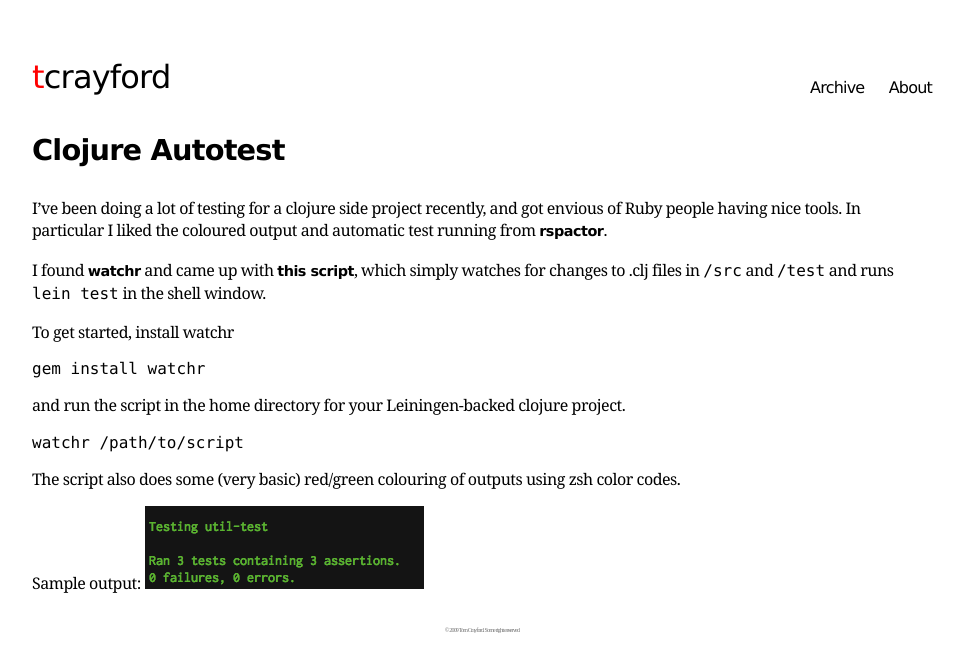
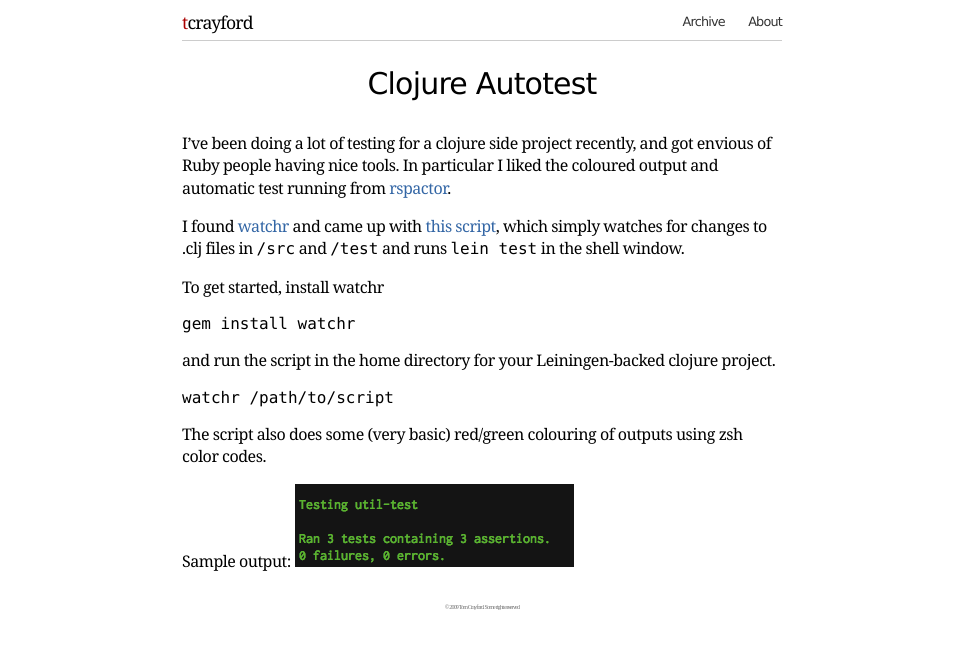
Before and after one commit to tcrayford/tcrayford.github.com, a plain HTML site: page _site/index.html in a window 1280 px wide. Shown: the whole page, without its empty margins (158-1122 px from the left). Drawn offline with Linux system fonts and the light colour scheme.

Commit message:
redesign v3

```diff
--- a/_site/atom.xml
+++ b/_site/atom.xml
@@ -4,7 +4,7 @@
  <title>Tom Crayford</title>
  <link href="http://tcrayford.github.com/atom.xml" rel="self"/>
  <link href="http://tcrayford.github.com/"/>
- <updated>2009-12-18T18:34:37+00:00</updated>
+ <updated>2010-01-04T01:11:40+00:00</updated>
  <id>http://tcrayford.github.com/</id>
  <author>
    <name>Tom Crayford</name>
--- a/_site/stylesheets/master.css
+++ b/_site/stylesheets/master.css
@@ -1,25 +1,46 @@
 body {
   letter-spacing: -0.05em;
   color: black;
+  background:solid white;
+  padding:0px;
+  margin:0px;
 }
 
 #content a {
-  color: black;
-  font-weight: bold;
+  color: #3366a5;
   text-decoration:none;
-  font-family: "Lucida Grande", Helvetica, Verdana, Arial, sans-serif;
-  font-size:0.9em;
 }
 
-# content a:visited {
-  color: black;
-  font-weight: normal;
+#content h1 a {
+  color:black;
+  font-weight:normal;
+  text-align:center;
+  text-decoration:none;
+}
+
+#content h1 a:visited {
+  color:black;
+}
+
+#content a:visited {
+  color: #99bbfa;
+}
+
+#content a:hover {
+  text-decoration:underline;
+}
+
+#content h2 {
+  font-family: "Lucida Grande", Helvetica, Verdana, Arial, sans-serif;
+  font-weight:normal;
 }
 
 #header {
-  font-family: "Lucida Grande", Verdana, Arial, sans-serif;
-  font-size: 2em;
-  height: 50px;
+  border-bottom-color: #cccccc;
+  border-bottom-style: solid;
+  border-bottom-width: 1px;
+  font-size: 1em;
+  height: 30px;
   clear: both;
   position: relative;
   text-align: left;
@@ -28,46 +49,50 @@ body {
 
 #blogtitle {
   float: left;
-  color:red;
+  color:#aa0000;
+  font-family: Georgia, "Times New Roman", Times, serif;
+  font-size:1.1em;
 }
 
+#blogtitle a {
+  color:black;
+}
+
+#blogtitle a:visited {
+  color:black;
+}
 
 #menu {
   word-spacing: 20px;
-  margin-top: 20px;
-  font-size: 0.5em;
   float: right;
   margin-right: auto;
+  margin-top:4px;
   position: relative;
   font-family: "Lucida Grande", Helvetica, Verdana, Arial, sans-serif;
   display: inline;
+  font-size:0.8em;
+  color:#333;
+}
+
+#menu a {
+  color:#333;
+}
+
+#menu a:visited {
+  color:grey;
 }
 
 #header a {
-  color: black;
-  font-family: "Lucida Grande",Helvetica, Verdana, Arial, sans-serif;
-  display: inline;
   text-decoration: none;
-}
-
-#header a:visited {
-  color: black;
-  font-family: "Lucida Grande", Verdana, Arial, sans-serif;
-  display: inline;
 }
 
 #content {
   padding-top: 10px;
 }
 
-#content h2 {
-  margin: 0 0 0.5em 0;
-  font-size: 2em;
-}
 
 #content p {
   font-size: 16px;
-  font-family: Georgia, "Times New Roman", Times, serif;
   line-height: 140%;
   letter-spacing: -0.03em;
 }
@@ -76,9 +101,10 @@ body {
   bottom: 0px;
   position: relative;
   top: 0px;
-  width: 900px;
+  width: 600px;
   margin: 0 auto;
   padding: 50px;
+  padding-top:10px;
 }
 
 .post h1 a {
@@ -143,10 +169,6 @@ table.post-list tr:last-child td, table.post-list tr:last-child th {
   border-bottom: 0;
 }
 
-div.related {
-  margin-bottom: 2em;
-}
-
 #footer {
   margin-bottom: 2em;
   color: #727272;
@@ -160,39 +182,6 @@ div.related {
   color: #4555b2;
   font-weight: normal;
 }
-
-
-
-.repo {
-  background: #fff5cc;
-  border: 2px solid #dba;
-  padding: 0.7em 1em;
-  font-size: 0.8em;
-  letter-spacing: -0.03em;
-  margin: 1em 1em 0 0;
-  -moz-border-radius: 0.5em;
-  -webkit-border-radius: 0.5em;
-  border-radius: 0.5em;
-}
-.repo h3 {
-  margin: 0 0 0.3em 0;
-}
-.repo h3 a {
-  font-weight: bold;
-  color: black;
-  letter-spacing: 0;
-  font-size: 1.1em;
-}
-
-#github-projects.big .repo {
-  float: left;
-  width: 25.2em;
-  margin: 1.2em 1em 0 0;
-  display: inline-block;
-  float: none;
-  vertical-align: top;
-}
-
 .float-left { float: left; }
 .float-right { float: right; }
 
--- a/stylesheets/master.css
+++ b/stylesheets/master.css
@@ -1,25 +1,46 @@
 body {
   letter-spacing: -0.05em;
   color: black;
+  background:solid white;
+  padding:0px;
+  margin:0px;
 }
 
 #content a {
-  color: black;
-  font-weight: bold;
+  color: #3366a5;
   text-decoration:none;
-  font-family: "Lucida Grande", Helvetica, Verdana, Arial, sans-serif;
-  font-size:0.9em;
 }
 
-# content a:visited {
-  color: black;
-  font-weight: normal;
+#content h1 a {
+  color:black;
+  font-weight:normal;
+  text-align:center;
+  text-decoration:none;
+}
+
+#content h1 a:visited {
+  color:black;
+}
+
+#content a:visited {
+  color: #99bbfa;
+}
+
+#content a:hover {
+  text-decoration:underline;
+}
+
+#content h2 {
+  font-family: "Lucida Grande", Helvetica, Verdana, Arial, sans-serif;
+  font-weight:normal;
 }
 
 #header {
-  font-family: "Lucida Grande", Verdana, Arial, sans-serif;
-  font-size: 2em;
-  height: 50px;
+  border-bottom-color: #cccccc;
+  border-bottom-style: solid;
+  border-bottom-width: 1px;
+  font-size: 1em;
+  height: 30px;
   clear: both;
   position: relative;
   text-align: left;
@@ -28,46 +49,50 @@ body {
 
 #blogtitle {
   float: left;
-  color:red;
+  color:#aa0000;
+  font-family: Georgia, "Times New Roman", Times, serif;
+  font-size:1.1em;
 }
 
+#blogtitle a {
+  color:black;
+}
+
+#blogtitle a:visited {
+  color:black;
+}
 
 #menu {
   word-spacing: 20px;
-  margin-top: 20px;
-  font-size: 0.5em;
   float: right;
   margin-right: auto;
+  margin-top:4px;
   position: relative;
   font-family: "Lucida Grande", Helvetica, Verdana, Arial, sans-serif;
   display: inline;
+  font-size:0.8em;
+  color:#333;
+}
+
+#menu a {
+  color:#333;
+}
+
+#menu a:visited {
+  color:grey;
 }
 
 #header a {
-  color: black;
-  font-family: "Lucida Grande",Helvetica, Verdana, Arial, sans-serif;
-  display: inline;
   text-decoration: none;
-}
-
-#header a:visited {
-  color: black;
-  font-family: "Lucida Grande", Verdana, Arial, sans-serif;
-  display: inline;
 }
 
 #content {
   padding-top: 10px;
 }
 
-#content h2 {
-  margin: 0 0 0.5em 0;
-  font-size: 2em;
-}
 
 #content p {
   font-size: 16px;
-  font-family: Georgia, "Times New Roman", Times, serif;
   line-height: 140%;
   letter-spacing: -0.03em;
 }
@@ -76,9 +101,10 @@ body {
   bottom: 0px;
   position: relative;
   top: 0px;
-  width: 900px;
+  width: 600px;
   margin: 0 auto;
   padding: 50px;
+  padding-top:10px;
 }
 
 .post h1 a {
@@ -143,10 +169,6 @@ table.post-list tr:last-child td, table.post-list tr:last-child th {
   border-bottom: 0;
 }
 
-div.related {
-  margin-bottom: 2em;
-}
-
 #footer {
   margin-bottom: 2em;
   color: #727272;
@@ -160,39 +182,6 @@ div.related {
   color: #4555b2;
   font-weight: normal;
 }
-
-
-
-.repo {
-  background: #fff5cc;
-  border: 2px solid #dba;
-  padding: 0.7em 1em;
-  font-size: 0.8em;
-  letter-spacing: -0.03em;
-  margin: 1em 1em 0 0;
-  -moz-border-radius: 0.5em;
-  -webkit-border-radius: 0.5em;
-  border-radius: 0.5em;
-}
-.repo h3 {
-  margin: 0 0 0.3em 0;
-}
-.repo h3 a {
-  font-weight: bold;
-  color: black;
-  letter-spacing: 0;
-  font-size: 1.1em;
-}
-
-#github-projects.big .repo {
-  float: left;
-  width: 25.2em;
-  margin: 1.2em 1em 0 0;
-  display: inline-block;
-  float: none;
-  vertical-align: top;
-}
-
 .float-left { float: left; }
 .float-right { float: right; }
 
```
